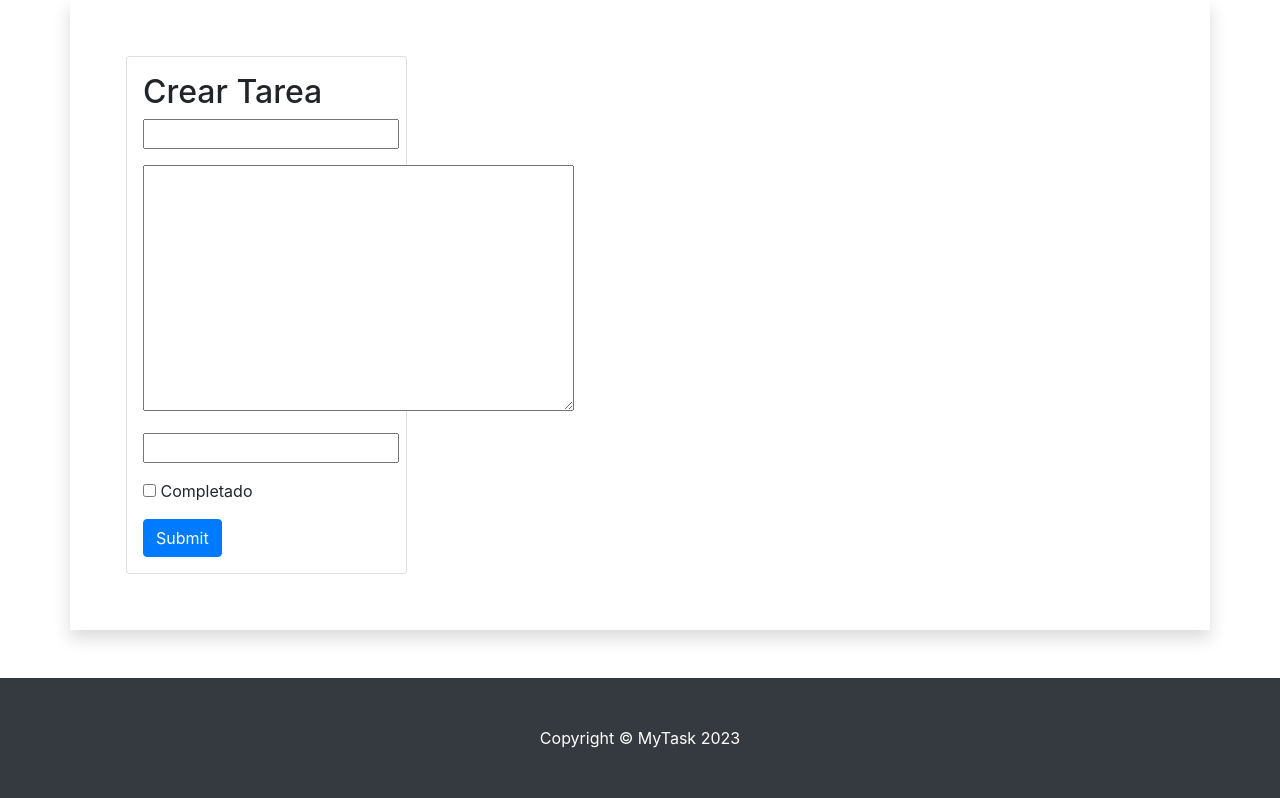
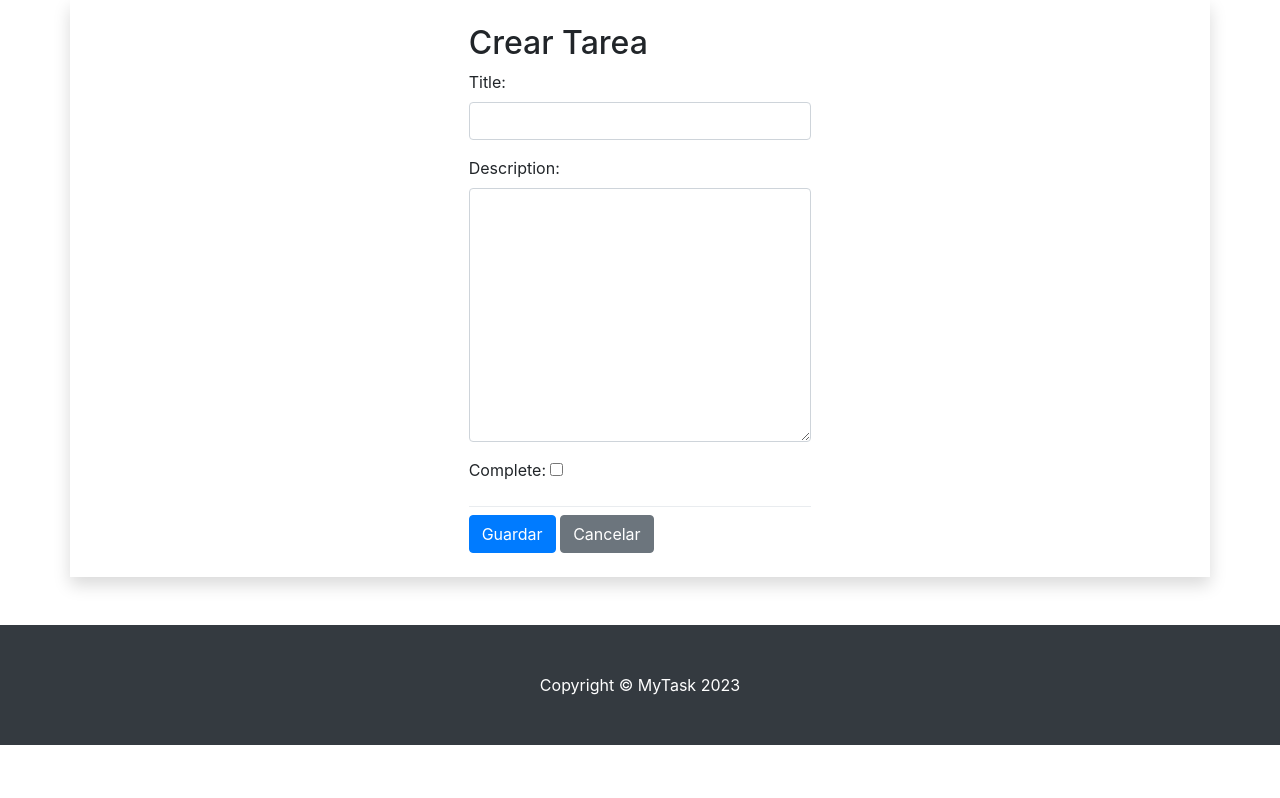
Before and after one commit to wfarelt/tareas, a Django app: page /task/create/ in a window 1280 px wide. Shown: the part 56-854 px from the top of the page. After the commit the page ends 801 px from the top, so only its background shows below. Run offline with Django 5.2, Linux system fonts and the light colour scheme; a user stored in the database is signed in; some libraries are stand-ins or nearby versions.

Commit message:
update tasks view class

```diff
--- a/task/forms.py
+++ b/task/forms.py
@@ -4,4 +4,13 @@ from .models import Task
 class TaskForm(forms.ModelForm):
     class Meta:
         model = Task
-        fields = '__all__'
+        fields = ('title', 'description', 'complete')
+        labels = {
+            'title': 'Title',
+            'description': 'Description',
+            'complete': 'Complete',
+        }
+        widgets = {
+            'title': forms.TextInput(attrs={'class': 'form-control'}),
+            'description': forms.Textarea(attrs={'class': 'form-control'}),
+        }
--- a/task/templates/task/task_create.html
+++ b/task/templates/task/task_create.html
@@ -1,24 +1,18 @@
 {% extends 'bases/base.html' %}
 
 {% block content %}
-<div class="col-md-3 ml-5 m-5 card p-3">
+<div class="container p-3 col-md-4 col-offset-4">
     <h2>Crear Tarea</h2>
-    <form action="{% url 'task:task_create' %}" method="post">
+    <form action="" method="post">
         {% csrf_token %}
-        <div class="form-group">
-            {{ form.title}}
-        </div>
-        <div class="form-group">
-            {{ form.description}}
-        </div>
-        <div class="form-group">
-            {{ form.limit_date}}
-        </div>
-        <div class="form-group">
-            {{ form.complete }} Completado
-        </div>
-        <button type="submit" class="btn btn-primary">Submit</button>
-        </div>
+
+        {{ form.as_p }}
+
+        <div class="dropdown-divider"></div>
+
+        <button type="submit" class="btn btn-primary">Guardar</button>
+        <a href="{% url 'task:task_list' %}" class="btn btn-secondary">Cancelar</a>
+
     </form>
 </div>
 
--- a/task/urls.py
+++ b/task/urls.py
@@ -1,14 +1,17 @@
 from django.urls import path
-from .views import task_list, task_detail, task_create, \
-    task_edit, task_delete, task_complete
+from .views import *
 
 app_name = 'task'
 
 urlpatterns = [
-    path('list/', task_list, name='task_list'),
+    path('list/', TaskView.as_view(), name='task_list'),
+    #path('list/', task_list, name='task_list'),
     path('<int:pk>/', task_detail, name='task_detail'),
-    path('create/', task_create, name='task_create'),
-    path('<int:pk>/edit/', task_edit, name='task_edit'),
-    path('<int:pk>/delete/', task_delete, name='task_delete'),
+    path('create/', TaskCreate.as_view(), name='task_create'),
+    #path('create/', task_create, name='task_create'),
+    path('<int:pk>/edit/', TaskEdit.as_view(), name='task_edit'),
+    #path('<int:pk>/edit/', task_edit, name='task_edit'),
+    path('<int:pk>/delete/', TaskDelete.as_view(), name='task_delete'),
+    #path('<int:pk>/delete/', task_delete, name='task_delete'),
     path('<int:pk>/complete/', task_complete, name='task_complete'),
 ]
--- a/task/views.py
+++ b/task/views.py
@@ -1,12 +1,53 @@
 from django.shortcuts import render, get_object_or_404, redirect
+from django.urls import reverse_lazy
+from django.views.generic import ListView, CreateView, UpdateView, DeleteView
+from django.contrib.auth.mixins import LoginRequiredMixin
 from .models import Task
 from .forms import TaskForm
 
 # Create your views here.
 
-def task_list(request):
-    tasks = Task.objects.all().order_by('complete')
-    return render(request, 'task/task_list.html', {'tasks': tasks})
+class TaskView(LoginRequiredMixin, ListView):
+    model = Task
+    template_name = 'task/task_list.html'
+    context_object_name = 'tasks'
+    success_url = reverse_lazy('task:task_list')
+    login_url = 'bases:login'
+    ordering = ['complete']
+
+class TaskCreate(LoginRequiredMixin, CreateView):
+    model = Task
+    template_name = 'task/task_create.html'
+    context_object_name = 'tasks'
+    form_class = TaskForm
+    success_url = reverse_lazy('task:task_list')
+    login_url = 'bases:login'
+
+
+    def form_valid(self, form):
+        form.instance.user = self.request.user
+        form.instance.title = form.instance.title.upper()
+        return super().form_valid(form)
+
+class TaskEdit(LoginRequiredMixin, UpdateView):
+    model = Task
+    template_name = 'task/task_edit.html'
+    context_object_name = 'tasks'
+    form_class = TaskForm
+    success_url = reverse_lazy('task:task_list')
+    login_url = 'bases:login'
+
+    def form_valid(self, form):
+        form.instance.user = self.request.user
+        form.instance.title = form.instance.title.upper()
+        return super().form_valid(form)
+
+class TaskDelete(LoginRequiredMixin, DeleteView):
+    model = Task
+    template_name = 'task/task_delete.html'
+    context_object_name = 'tasks'
+    success_url = reverse_lazy('task:task_list')
+    login_url = 'bases:login'
 
 def task_detail(request, pk):
     task = get_object_or_404(Task, pk=pk)
```
Also changed, not shown: task/templates/task/task_delete.html (added, +25 -0 lines), task/templates/task/task_edit.html (+16 -6 lines), db.sqlite3.
